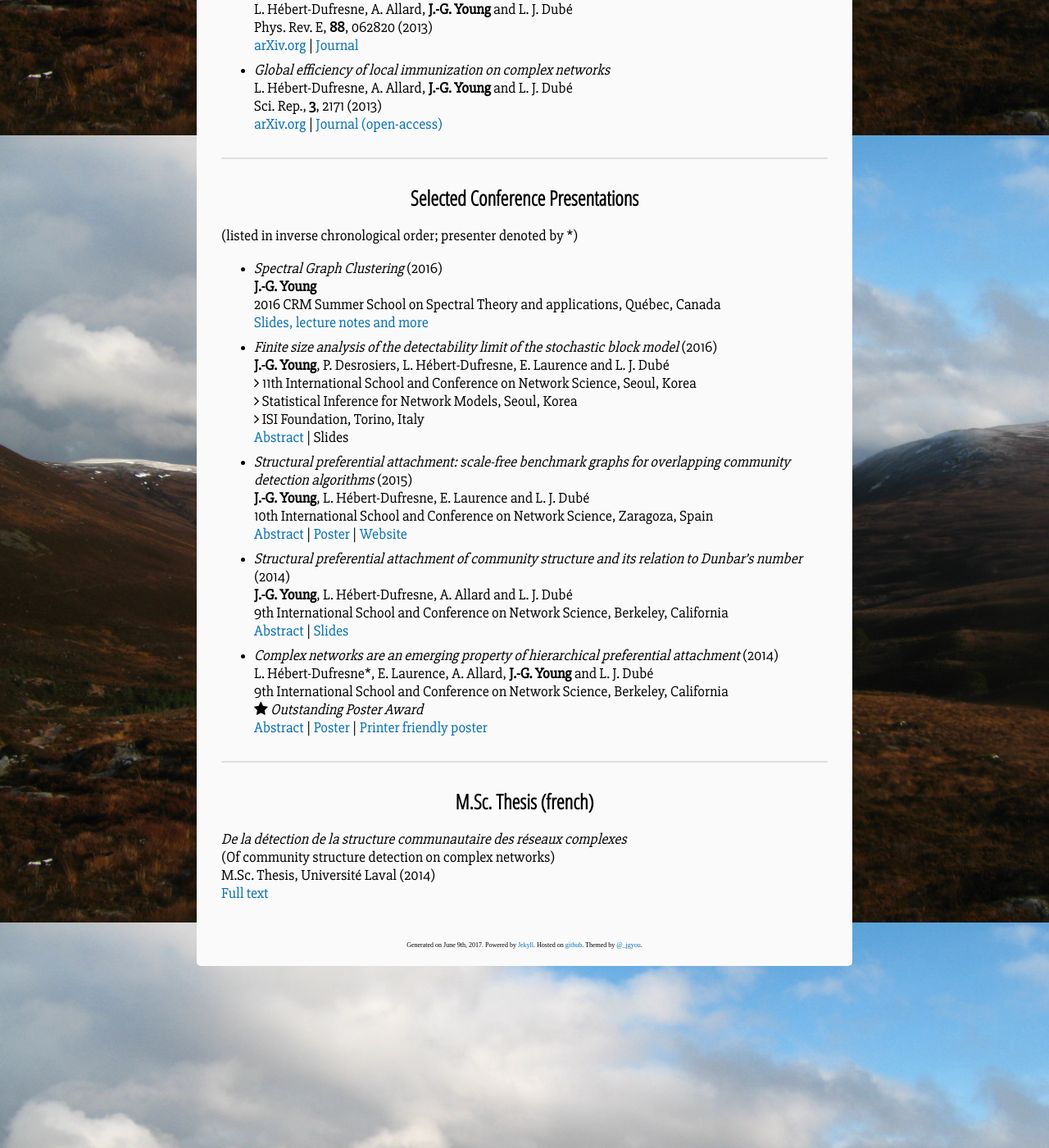
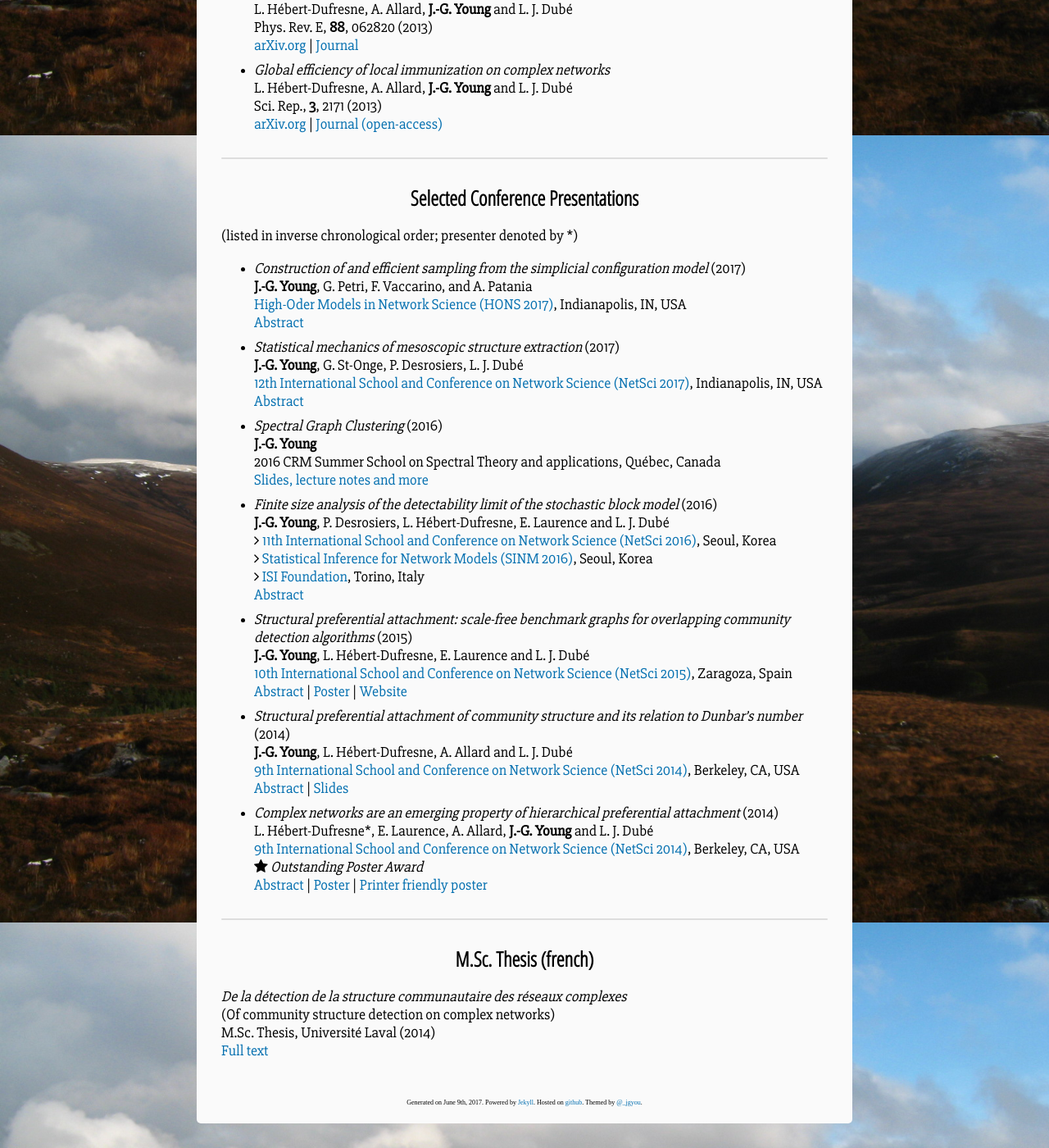
Before and after one commit to jg-you/jg-you.github.io, a Jekyll site: the page built from publications.md, in a window 1280 px wide and 1400 px high, scrolled down 1755 px. Shown: the whole window at 82% size. Built offline with Jekyll 4.4.1, drawn with Linux system fonts in a browser that asks for light colours; comment, search, counter and statistics services are not loaded.

Commit message:
HONS abstract and link to conf websites

```diff
--- a/publications.md
+++ b/publications.md
@@ -83,6 +83,17 @@ Sci. Rep., **3**, 2171 (2013)<br/>
 
 <p>(listed in inverse chronological order;  presenter denoted by *)</p>
 
+* _Construction of and efficient sampling from the simplicial configuration model_ (2017)<br/>
+**J.-G. Young**, G. Petri, F. Vaccarino, and A. Patania<br/>
+[High-Oder Models in Network Science (HONS 2017)](http://complexdata.businesscatalyst.com/), Indianapolis, IN, USA<br/>
+[Abstract](files/hons2017_abstract.pdf)
+
+* _Statistical mechanics of mesoscopic structure extraction_ (2017)<br/>
+**J.-G. Young**, G. St-Onge, P. Desrosiers, L. J. Dubé<br/>
+[12th International School and Conference on Network Science (NetSci 2017)](http://netsci2017.net/), Indianapolis, IN,
+USA<br/>
+[Abstract](http://www.dynamica.phy.ulaval.ca/fileadmin/abs/netsci2017_abs_jgy.pdf)
+
 * _Spectral Graph Clustering_ (2016)<br/>
 **J.-G. Young**<br/>
 2016 CRM Summer School on Spectral Theory and applications, Québec, Canada<br/>
@@ -90,24 +101,28 @@ Sci. Rep., **3**, 2171 (2013)<br/>
 
 * _Finite size analysis of the detectability limit of the stochastic block model_ (2016)<br/>
 **J.-G. Young**, P. Desrosiers, L. Hébert-Dufresne, E. Laurence and L. J. Dubé<br/>
-<i class="fa fa-angle-right"></i> 11th International School and Conference on Network Science, Seoul, Korea<br/>
-<i class="fa fa-angle-right"></i> Statistical Inference for Network Models, Seoul, Korea<br/>
-<i class="fa fa-angle-right"></i> ISI Foundation, Torino, Italy<br/>
-[Abstract](http://www.dynamica.phy.ulaval.ca/fileadmin/abs/netsci2016_abs_jg.pdf) | Slides
+<i class="fa fa-angle-right"></i> [11th International School and Conference on Network Science (NetSci
+2016)](http://netsci2016.net/), Seoul, Korea<br/>
+<i class="fa fa-angle-right"></i> [Statistical Inference for Network Models (SINM 2016)](http://danlarremore.com/sinm2016/),
+Seoul, Korea<br/>
+<i class="fa fa-angle-right"></i> [ISI Foundation](https://isi.it/en/home), Torino, Italy<br/>
+[Abstract](http://www.dynamica.phy.ulaval.ca/fileadmin/abs/netsci2016_abs_jg.pdf)
 
 * _Structural preferential attachment: scale-free benchmark graphs for overlapping community detection algorithms_ (2015)<br/>
 **J.-G. Young**, L. Hébert-Dufresne, E. Laurence and L. J. Dubé<br/>
-10th International School and Conference on Network Science, Zaragoza, Spain <br/>
+[10th International School and Conference on Network Science (NetSci 2015)](http://netsci2015.net/),  Zaragoza, Spain <br/>
 [Abstract](files/netsci2015_JGYAbstract.pdf) | [Poster](http://www.dynamica.phy.ulaval.ca/fileadmin/posters/netsci2015_poster_ogy.pdf) | [Website](http://www.spa-networks.org)
 
 * _Structural preferential attachment of community structure and its relation to Dunbar’s number_ (2014)<br/>
 **J.-G. Young**, L. Hébert-Dufresne, A. Allard and L. J. Dubé<br/>
-9th International School and Conference on Network Science, Berkeley, California <br/>
+[9th International School and Conference on Network Science (NetSci 2014)](http://netsci2014.cpt.univ-mrs.fr/), Berkeley,
+CA, USA <br/>
 [Abstract](files/netsci2014_JGYAbstract.pdf) | [Slides](https://speakerdeck.com/jgyou/structural-preferential-attachment-of-community-structure-and-its-relation-to-dunbars-number)
 
 * _Complex networks are an emerging property of hierarchical preferential attachment_  (2014)  <br/>
 L. Hébert-Dufresne*, E. Laurence, A. Allard, **J.-G. Young** and L. J. Dubé<br/>
-9th International School and Conference on Network Science, Berkeley, California<br/>
+[9th International School and Conference on Network Science (NetSci 2014)](http://netsci2014.cpt.univ-mrs.fr/), Berkeley,
+CA, USA<br/>
 <i class="fa fa-star" aria-hidden="true"></i> _Outstanding Poster Award_<br/>
 [Abstract](files/netsci2014_LHDAbstract.pdf) |
 [Poster](files/netsci2014_LHDPoster.pdf) |
```
Also changed, not shown: 1 other file.
